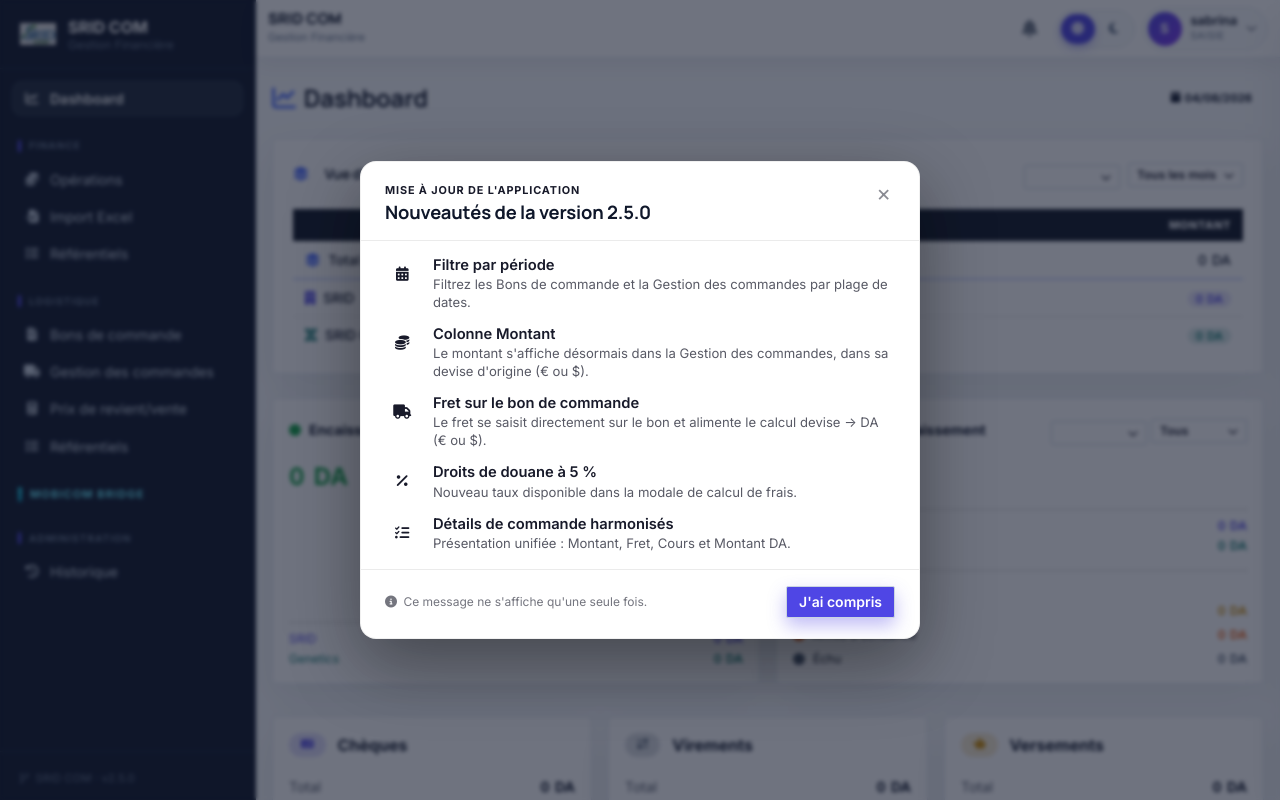
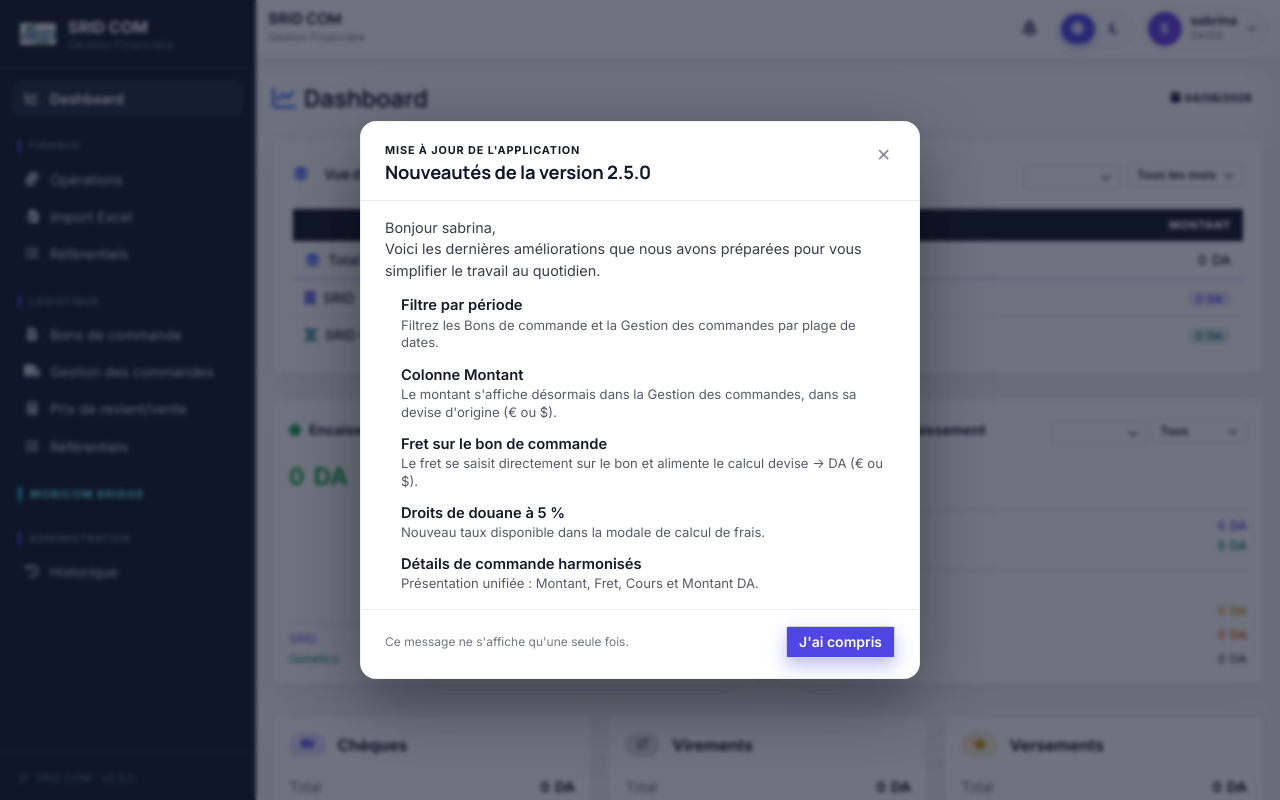
Before and after one commit to Billel-NewEra/srid, a Flask app: page / in a window 1280 px wide. Run offline with Flask 3, Linux system fonts and the light colour scheme; a user stored in the database is signed in; data that the repository does not hold is empty; some libraries are stand-ins or nearby versions.

Commit message:
update popup

```diff
--- a/templates/base.html
+++ b/templates/base.html
@@ -990,31 +990,28 @@
                 <button type="button" class="wn-x" onclick="dismissWhatsNew()" aria-label="Fermer">&times;</button>
             </div>
             <div class="wn-body">
+                <p class="wn-intro">Bonjour{% if current_user %} {{ current_user }}{% endif %},<br>
+                Voici les dernières améliorations que nous avons préparées pour vous simplifier le travail au quotidien.</p>
                 <ul class="wn-list">
                     <li>
-                        <span class="wn-ic"><i class="fas fa-calendar-alt"></i></span>
                         <div><span class="wn-t">Filtre par période</span><span class="wn-d">Filtrez les Bons de commande et la Gestion des commandes par plage de dates.</span></div>
                     </li>
                     <li>
-                        <span class="wn-ic"><i class="fas fa-coins"></i></span>
                         <div><span class="wn-t">Colonne Montant</span><span class="wn-d">Le montant s'affiche désormais dans la Gestion des commandes, dans sa devise d'origine (€ ou $).</span></div>
                     </li>
                     <li>
-                        <span class="wn-ic"><i class="fas fa-truck"></i></span>
                         <div><span class="wn-t">Fret sur le bon de commande</span><span class="wn-d">Le fret se saisit directement sur le bon et alimente le calcul devise → DA (€ ou $).</span></div>
                     </li>
                     <li>
-                        <span class="wn-ic"><i class="fas fa-percent"></i></span>
                         <div><span class="wn-t">Droits de douane à 5 %</span><span class="wn-d">Nouveau taux disponible dans la modale de calcul de frais.</span></div>
                     </li>
                     <li>
-                        <span class="wn-ic"><i class="fas fa-list-check"></i></span>
                         <div><span class="wn-t">Détails de commande harmonisés</span><span class="wn-d">Présentation unifiée : Montant, Fret, Cours et Montant DA.</span></div>
                     </li>
                 </ul>
             </div>
             <div class="wn-foot">
-                <span class="wn-note"><i class="fas fa-circle-info"></i> Ce message ne s'affiche qu'une seule fois.</span>
+                <span class="wn-note">Ce message ne s'affiche qu'une seule fois.</span>
                 <button type="button" class="btn btn-primary btn-sm" onclick="dismissWhatsNew()">J'ai compris</button>
             </div>
         </div>
@@ -1031,9 +1028,10 @@
         .wn-x{background:none;border:none;font-size:1.4rem;line-height:1;cursor:pointer;color:inherit;opacity:.5;padding:0 .25rem;}
         .wn-x:hover{opacity:1;}
         .wn-body{padding:1rem 1.5rem;}
+        .wn-intro{margin:0 0 1rem;font-size:.9rem;line-height:1.5;opacity:.85;}
         .wn-list{list-style:none;margin:0;padding:0;display:flex;flex-direction:column;gap:.9rem;}
-        .wn-list li{display:flex;align-items:flex-start;gap:.85rem;}
-        .wn-ic{flex:0 0 auto;width:2.15rem;height:2.15rem;border-radius:.6rem;display:flex;align-items:center;justify-content:center;background:hsl(var(--p,221 83% 53%)/.12);color:hsl(var(--p,221 83% 53%));font-size:.9rem;}
+        .wn-list li{display:flex;align-items:flex-start;gap:.6rem;}
+        .wn-list li::before{content:"";flex:0 0 auto;width:.4rem;height:.4rem;margin-top:.45rem;border-radius:50%;background:hsl(var(--p,221 83% 53%));}
         .wn-list li > div{display:flex;flex-direction:column;gap:.1rem;}
         .wn-t{font-weight:600;font-size:.92rem;line-height:1.2;}
         .wn-d{font-size:.82rem;opacity:.72;line-height:1.35;}
```
